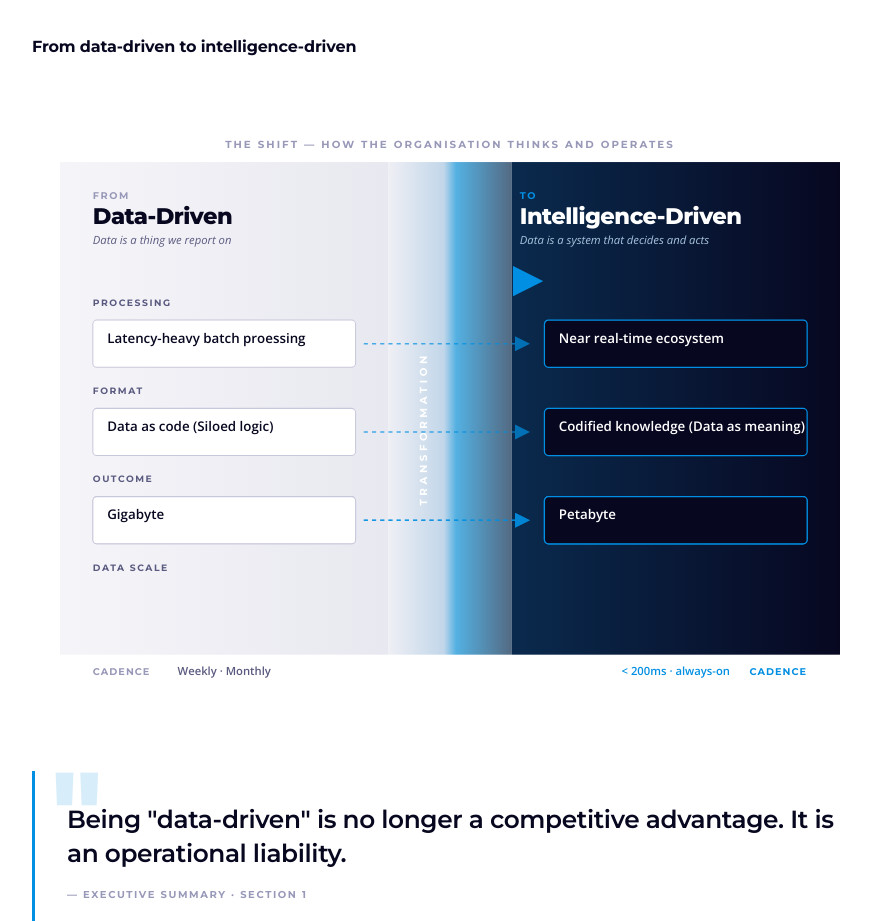
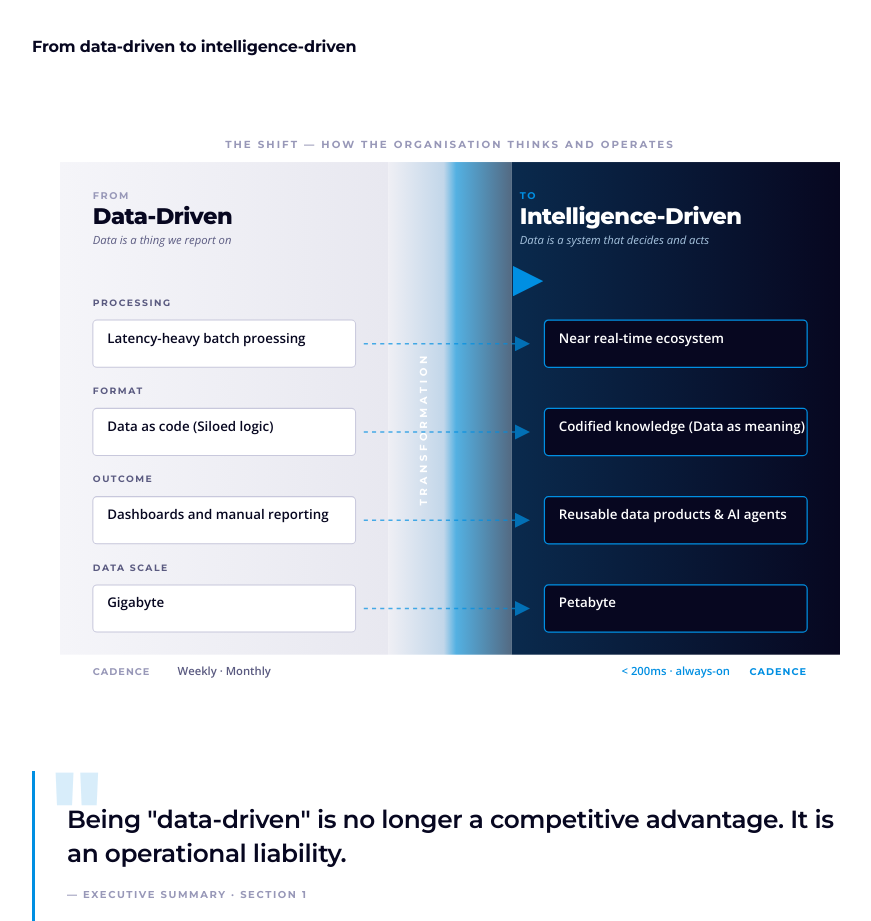
Before and after one commit to DanicaBellchambers/whitepaper-options, a plain HTML site: page index.html in a window 1280 px wide. Shown: the part 1101-2022 px from the top of the page, without its empty margins (190-1061 px from the left). Drawn offline with nearby package versions, Linux system fonts and the light colour scheme.

Commit message:
Adjust layout and positioning of data value elements

```diff
--- a/index.html
+++ b/index.html
@@ -568,15 +568,15 @@
           </g>
         </g>
 
-        <!-- ROW 4: VALUE OF DATA -->
+                <!-- ROW 4: VALUE OF DATA -->
         <g>
           <text x="32" y="438" font-size="9" font-family="'Montserrat',sans-serif" fill="#5a5a80" letter-spacing="1.5" font-weight="700">DATA SCALE</text>
-          <g transform="translate(32,366)">
+          <g transform="translate(32,452)">
             <rect x="0" y="0" width="256" height="46" rx="4" fill="#ffffff" stroke="#c8c8dc" stroke-width="1"/>
             <text x="14" y="22" font-size="13" fill="#070720" font-weight="700">Gigabyte</text>
           </g>
-          <line x1="296" y1="389" x2="455" y2="389" stroke="#008fe2" stroke-width="1.5" stroke-dasharray="4,4" marker-end="url(#ar-flow)" opacity="0.7"/>
-          <g transform="translate(472,366)">
+          <line x1="296" y1="475" x2="455" y2="475" stroke="#008fe2" stroke-width="1.5" stroke-dasharray="4,4" marker-end="url(#ar-flow)" opacity="0.7"/>
+          <g transform="translate(472,452)">
             <rect x="0" y="0" width="256" height="46" rx="4" fill="#070720" stroke="#008fe2" stroke-width="1.2"/>
             <text x="14" y="22" font-size="13" fill="#ffffff" font-weight="700">Petabyte</text>
           </g>
```
